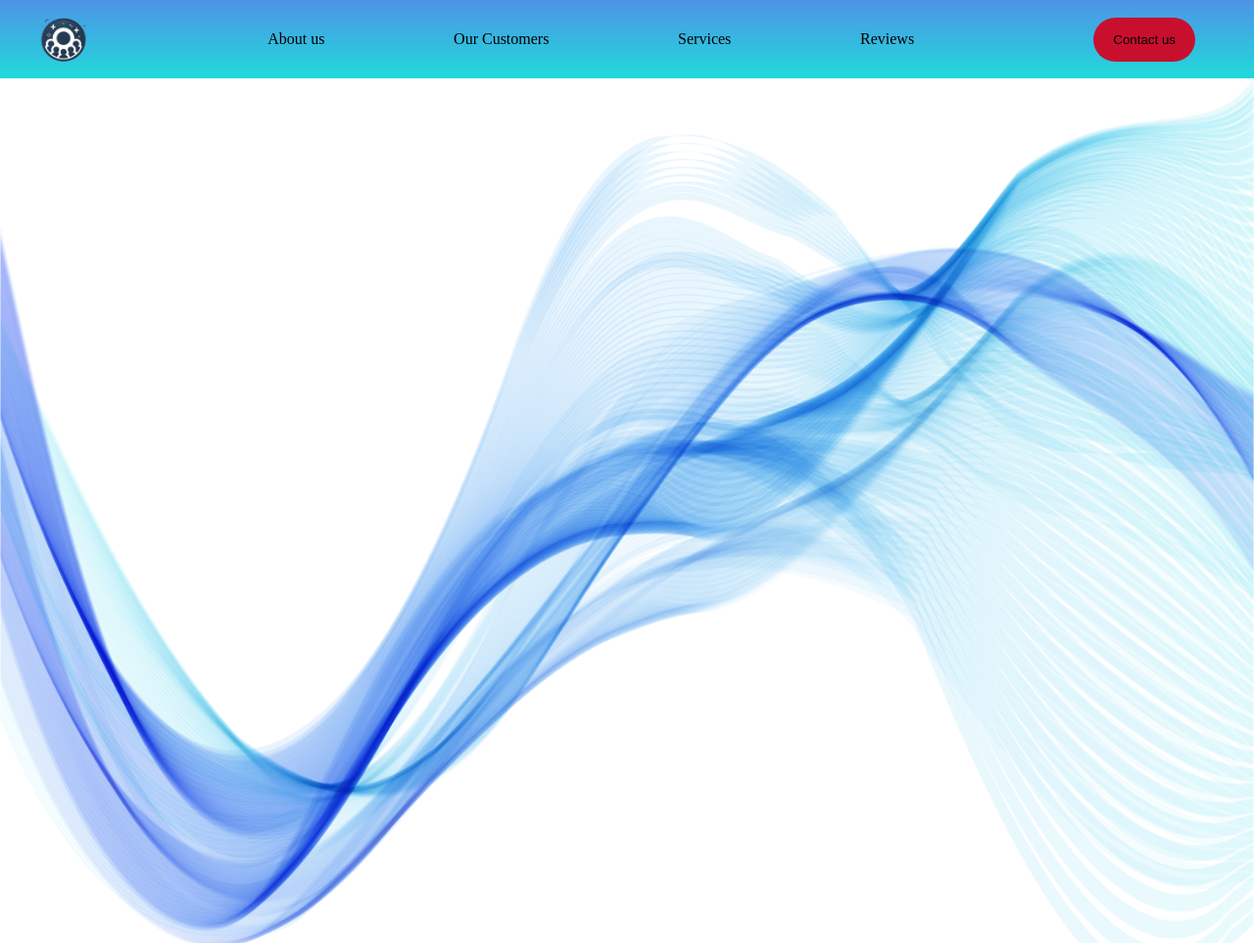
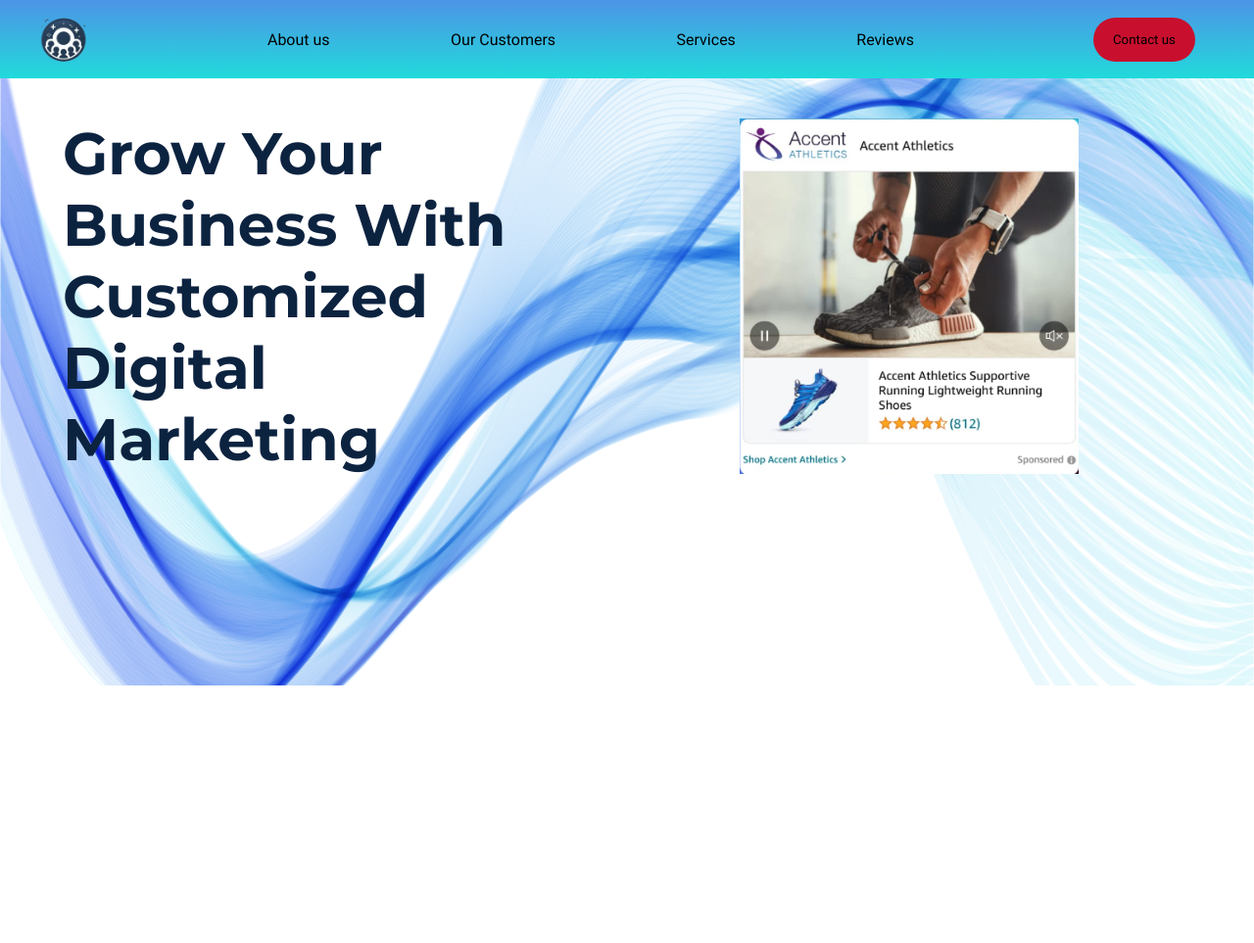
Before and after one commit to MohammadFakih02/Digital-Marketing, a plain HTML site: page index.html in a window 1280 px wide. Shown: the top 963 px of the page at 98% size. After the commit the page ends 800 px from the top, so only its background shows below. Drawn offline with nearby package versions, Linux system fonts and the light colour scheme.

Commit message:
added hero section

```diff
--- a/Styles/base.css
+++ b/Styles/base.css
@@ -1,4 +1,54 @@
+@font-face {
+  font-family: "Montserrat";
+  src: url("../Assets/Fonts/Montserrat-Regular.ttf");
+}
+@font-face {
+  font-family: "Montserrat";
+  src: url("../Assets/Fonts/Montserrat-Bold.ttf");
+  font-weight: bold;
+}
+@font-face {
+  font-family: "Roboto";
+  src: url("../Assets/Fonts/Roboto-Bold.ttf");
+  font-weight: bold;
+}
+@font-face {
+  font-family: "Roboto";
+  src: url("../Assets/Fonts/Roboto-Regular.ttf");
+}
+
+
+
+* {
+  padding: 0;
+  margin: 0;
+  box-sizing: border-box;
+  font-family: 'Roboto';
+}
+
+img {
+  width: 100%;
+  height: 100%;
+  object-fit: cover;
+}
+input {
+  outline: 0;
+}
+
+button {
+  border: 0;
+  cursor: pointer;
+}
+a{
+  text-decoration: none;
+  color: black;
+}
 header{
+  z-index: 20;
+  position: fixed;
+  left: 0;
+  right: 0;
+  top: 0;
     padding: 20px 40px;
     display: flex;
     justify-content: space-between;
--- a/Styles/index.css
+++ b/Styles/index.css
@@ -1,44 +1,38 @@
-@font-face {
-    font-family: "Montserrat";
-    src: url("../Assets/Fonts/Montserrat-Regular.ttf");
+.hero-section{
+  max-height: 700px;
 }
-@font-face {
-    font-family: "Montserrat";
-    src: url("../Assets/Fonts/Montserrat-Bold.ttf");
-    font-weight: bold;
+.hero-section img{
+  max-height: 700px;
+  height: 700px;
 }
-@font-face {
-    font-family: "Roboto";
-    src: url("../Assets/Fonts/Roboto-Bold.ttf");
-    font-weight: bold;
+.hero-section>div{
+  display: flex;
+  flex-wrap: wrap;
+  align-items: center;
+  position: absolute;
+  top: 15%;
+  padding: 0 5%;
+  gap:20%;
 }
-@font-face {
-    font-family: "Roboto";
-    src: url("../Assets/Fonts/Roboto-Regular.ttf");
+.hero-section>div>h1{
+  font-family: 'Montserrat';
+  font-size: 60px;
+  width: 40%;
+  color: #0c2340;
+}
+.hero-section>div>img{
+  width: 30%;
+  height: auto;
 }
 
-
-
-* {
-    padding: 0;
-    margin: 0;
-    box-sizing: border-box;
+@media screen and (max-width:700px){
+  .hero-section>div>h1{
+    font-family: 'Montserrat';
+    font-size: 30px;
+    width: 40%;
+    color: #0c2340;
   }
-
-img {
-    width: 100%;
-    height: 100%;
-    object-fit: cover;
+  .hero-section>img{
+    height: 400px;
   }
-input {
-    outline: 0;
-  }
-
-button {
-    border: 0;
-    cursor: pointer;
-  }
-a{
-    text-decoration: none;
-    color: black;
-  }
+}
--- a/index.html
+++ b/index.html
@@ -1,5 +1,6 @@
 <!DOCTYPE html>
 <html lang="en">
+
 <head>
     <script src="https://cdn.jsdelivr.net/npm/gsap@3.12.5/dist/gsap.min.js"></script>
     <meta charset="UTF-8">
@@ -10,6 +11,7 @@
     <link rel="stylesheet" href="/Styles/base.css">
     <title></title>
 </head>
+
 <body>
     <header>
         <div class="nav-logo"><img src="/Assets/logo.png"></div>
@@ -28,14 +30,20 @@
                 <a href="d">Services</a>
                 <a href="d">Review</a>
             </div>
-      </div>
+        </div>
     </header>
     <section class="hero-section">
         <img src="/Assets/hero-bg.png">
+        <div>
+            <h1>Grow Your Business With Customized Digital Marketing</h1>
+            <img class="hero-ad" src="/Assets/hero-ad.png">
+        </div>
+
     </section>
 
 
 
     <script src="/Scripts/index.js"></script>
 </body>
+
 </html>
```
Also changed, not shown: Assets/hero-ad.png (added).
